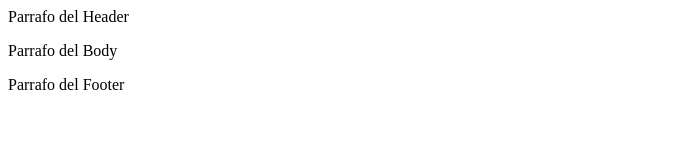
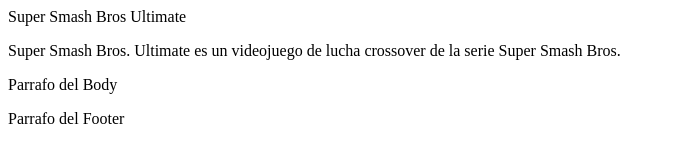
Before and after one commit to Angelxk/Practica1, a plain HTML site: page index.html in a window 1280 px wide. Shown: the whole page, without its empty margins (0-675 px from the left). Drawn offline with Linux system fonts and the light colour scheme.

Commit message:
Se actualizo el Header del index

```diff
--- a/index.html
+++ b/index.html
@@ -1,6 +1,7 @@
 <html>
     <header>
-        <p>Parrafo del Header</p>
+        <p>Super Smash Bros Ultimate</p>
+        <p>Super Smash Bros. Ultimate es un videojuego de lucha crossover de la serie Super Smash Bros.</p>
     </header>
     <body>
         <p>Parrafo del Body</p>
```
